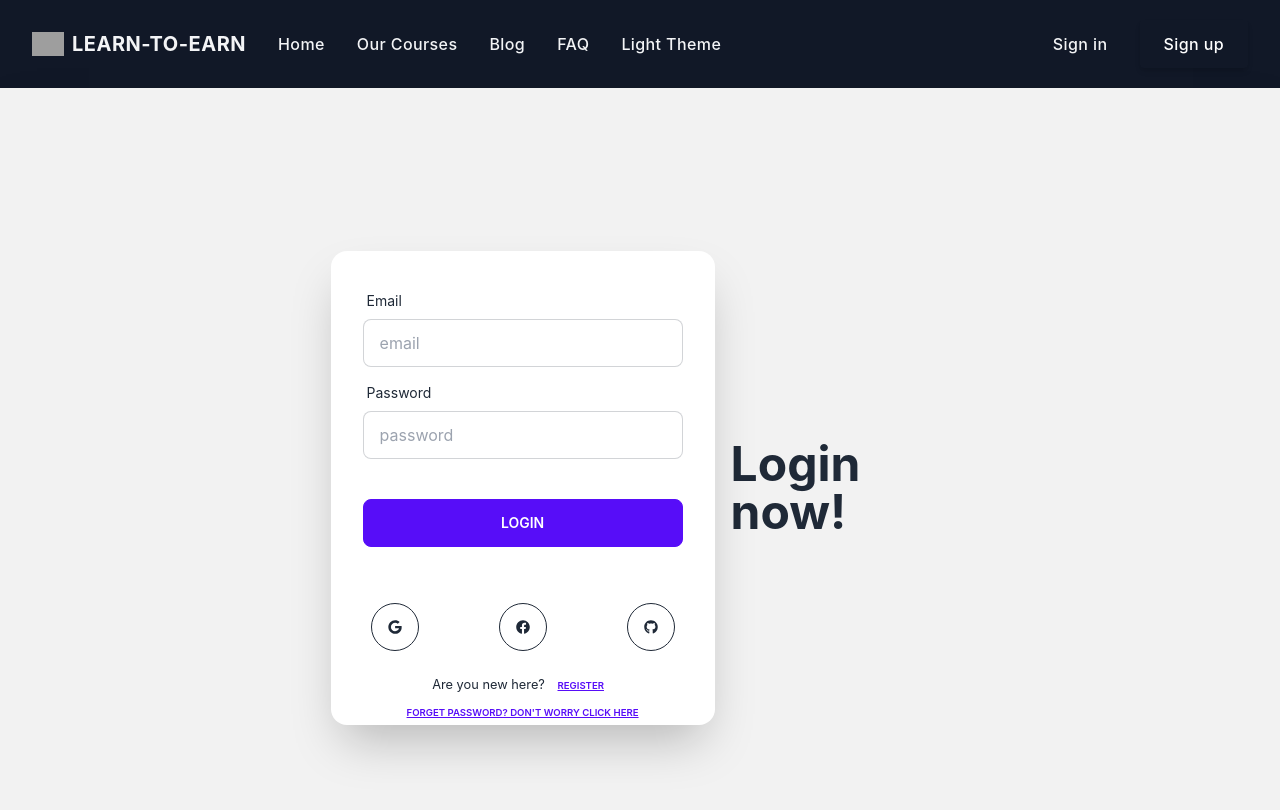
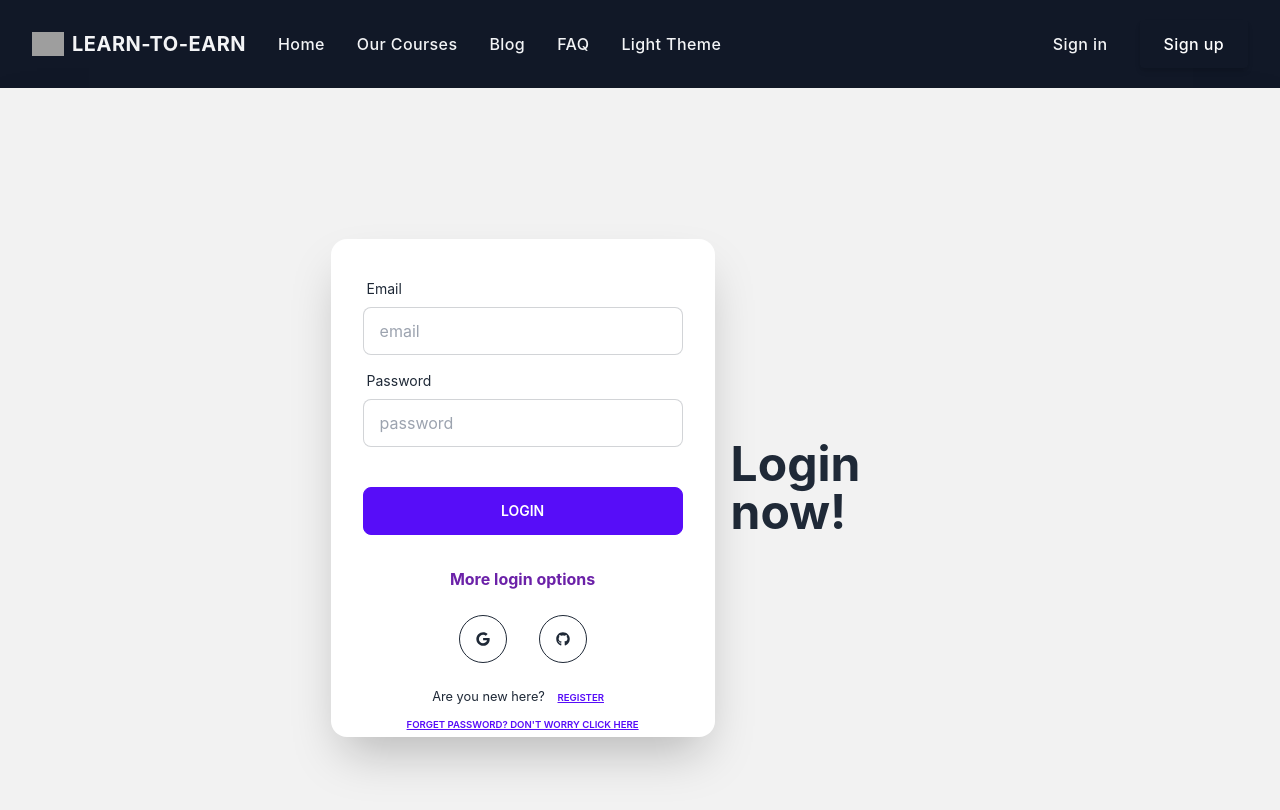
Before and after one commit to jibon8161/Learn-to-Earn-client-side, a React (Create React App) app: page /login in a window 1280 px wide. Shown: the top 810 px of the page. Built offline with nearby package versions, Linux system fonts and the light colour scheme; no server answers; grey boxes are pictures that could not be loaded.

Commit message:
some changes in style....

```diff
--- a/src/components/login/Login.js
+++ b/src/components/login/Login.js
@@ -146,15 +146,15 @@ const Login = () => {
                                     <button className="btn btn-primary">Login</button>
                                 </div>
                             </form>
-                            <div className="form-control mt-6 grid grid-cols-3 gap-0 mb-5">
+                            <h1 className='text-purple-800 font-bold'>More login options</h1>
+                            <div className="form-control mt-6 grid grid-cols-2 gap-0 mb-5 ">
+
                                 <div>
-                                    <button onClick={google} className="btn btn-circle btn-outline"><FaGoogle></FaGoogle></button>
+                                    <button onClick={google} className="btn btn-circle btn-outline ml-28"><FaGoogle></FaGoogle></button>
                                 </div>
+
                                 <div>
-                                    <button className="btn btn-circle btn-outline"><FaFacebook></FaFacebook></button>
-                                </div>
-                                <div>
-                                    <button onClick={github} className="btn btn-circle btn-outline"><FaGithub></FaGithub></button>
+                                    <button onClick={github} className="btn btn-circle btn-outline mr-28"><FaGithub></FaGithub></button>
                                 </div>
                             </div>
 
```
